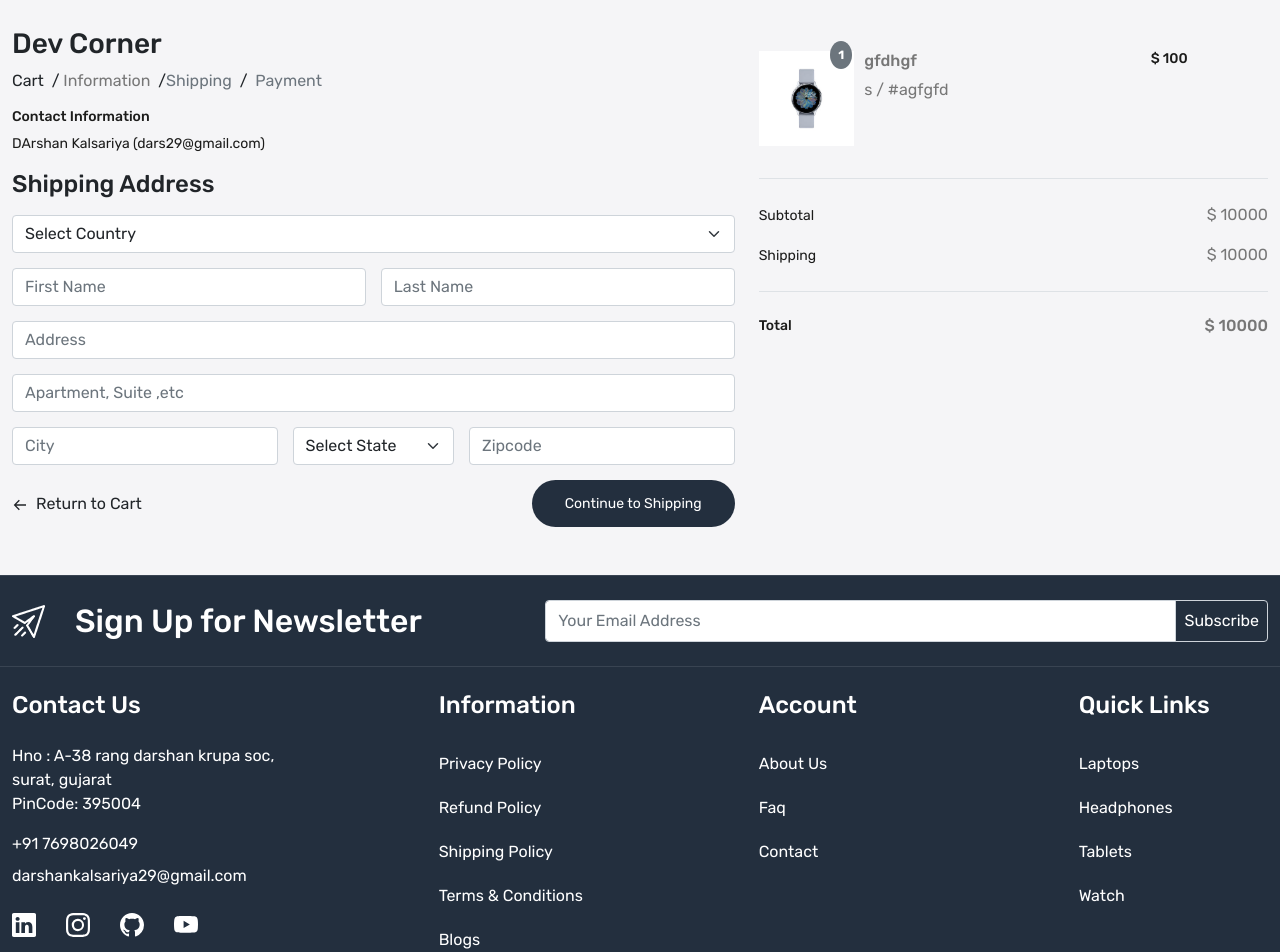
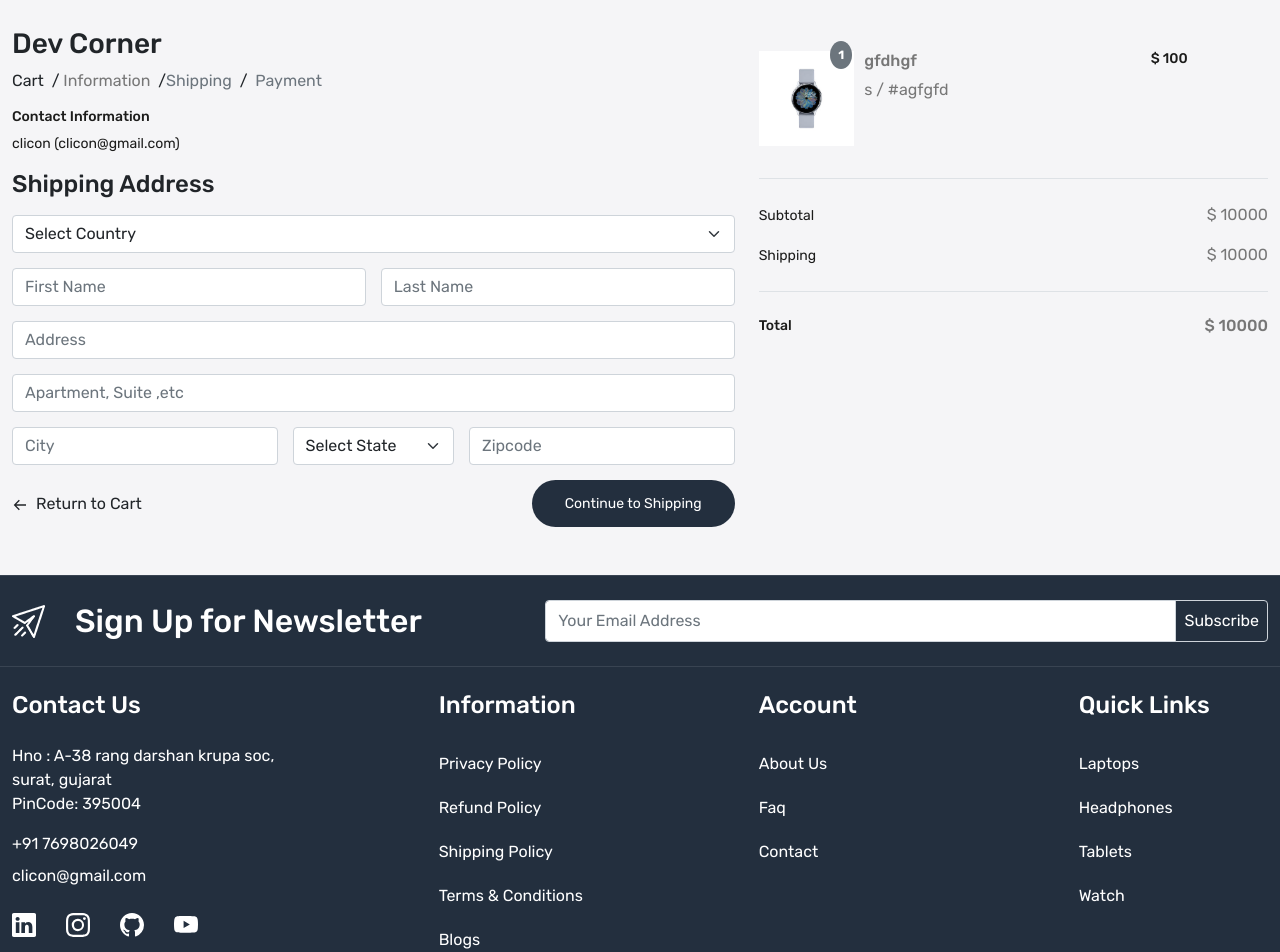
Before and after one commit to Kalsariya-piyush/Ecomm, a React (Create React App) app: page /checkout in a window 1280 px wide. Shown: the part 240-1192 px from the top of the page. Built offline with nearby package versions, Linux system fonts and the light colour scheme.

Commit message:
name change

```diff
--- a/src/components/Footer.js
+++ b/src/components/Footer.js
@@ -49,10 +49,10 @@ const Footer = () => {
                   +91 7698026049
                 </a>
                 <a
-                  href="mailto:darshankalsariya29@gmail.com"
+                  href="mailto:clicon@gmail.com"
                   className="mt-2 d-block mb-0 text-white"
                 >
-                  darshankalsariya29@gmail.com
+                  clicon@gmail.com
                 </a>
                 <div className="social_icons d-flex align-items-center gap-30 mt-4">
                   <a className="text-white" href="#">
--- a/src/pages/Checkout.js
+++ b/src/pages/Checkout.js
@@ -43,9 +43,7 @@ const Checkout = () => {
                 </ol>
               </nav>
               <h4 className="title total">Contact Information</h4>
-              <p className="user-details total">
-                DArshan Kalsariya (dars29@gmail.com)
-              </p>
+              <p className="user-details total">clicon (clicon@gmail.com)</p>
               <h4 className="mb-3">Shipping Address</h4>
               <form
                 action=""
--- a/src/pages/Contact.js
+++ b/src/pages/Contact.js
@@ -71,8 +71,7 @@ const Contact = () => {
                     <li className="mb-3 d-flex gap-15 align-items-center">
                       <AiOutlineHome className="fs-5" />
                       <address className="mb-0">
-                        Hno:277 , Near village chopal , Mandaura, Sonipat,
-                        Haryana
+                        A-38 rang darshan krupa soc, surat, gujarat
                       </address>
                     </li>
                     <li className="mb-3 d-flex gap-15 align-items-center">
@@ -81,9 +80,7 @@ const Contact = () => {
                     </li>
                     <li className="mb-3 d-flex gap-15 align-items-center">
                       <AiOutlineMail className="fs-5" />
-                      <a href="mailto:darshankalsariya29@gmail.com">
-                        darshankalsariya29@gmail.com
-                      </a>
+                      <a href="mailto:clicon@gmail.coms">clicon@gmail.com</a>
                     </li>
                     <li className="mb-3 d-flex gap-15 align-items-center">
                       <BiInfoCircle className="fs-5" />
```
